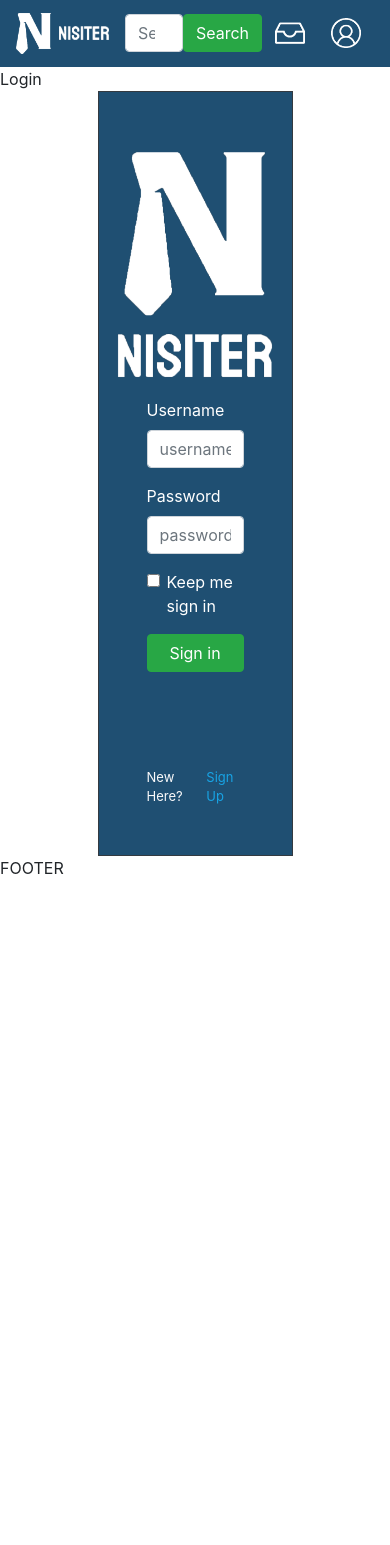
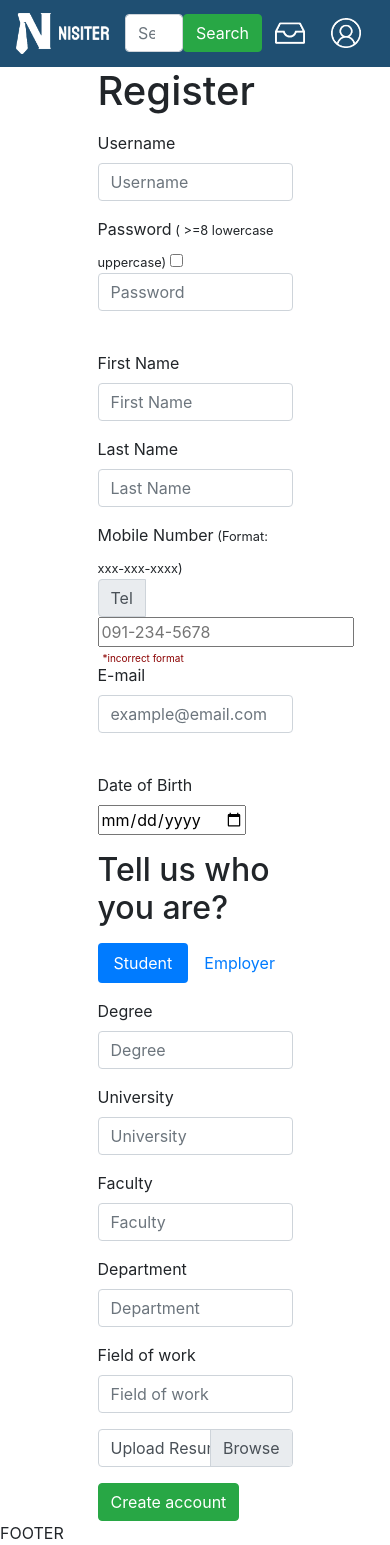
Before and after one commit to 2110336-SoftwareEngineering2/sec3_ALLA, a React (Create React App) app in the folder frontend/: page /login in a window 390 px wide. Before the commit the page ends 880 px from the top, so only its background shows below. Built offline with nearby package versions, Linux system fonts and the light colour scheme.

Commit message:
toggleeee

```diff
--- a/frontend/src/pages/Login/index.js
+++ b/frontend/src/pages/Login/index.js
@@ -1,134 +1,435 @@
 import React, { useCallback, useEffect, useState } from "react";
-import { useLocation, useHistory } from 'react-router-dom'
-import { useSelector, useDispatch } from 'react-redux';
+import { useLocation, useHistory } from "react-router-dom";
+import { useSelector, useDispatch } from "react-redux";
+import "react-phone-number-input/style.css";
+import PhoneInput from "react-phone-number-input";
 import "./style.scss";
-import Nisiter from "../../assets/nav_photo/Nisiter.png";
-import axios from 'axios';
+import DatePicker from "react-datepicker";
+import axios from "axios";
 
-export default function Login() {
+//import Select from "react-dropdown-select";
+
+import "react-datepicker/dist/react-datepicker.css";
+
+export default function Register() {
   const location = useLocation();
-  console.log(location)
   const history = useHistory();
-
   const dispatch = useDispatch();
-  const AuthState = useSelector(state => state.Auth);
+  const AuthState = useSelector((state) => state.Auth);
 
   const initFormData = {
     username: "",
     password: "",
-    stayLogin: false,
+    firstname: "",
+    lastname: "",
+    phone_no: "",
+    email: "",
+    isStudent: true,
+    Dateofbirth: "",
+  };
+  const initStudent = {
+    university: "",
+    degree: "",
+    faculty: "",
+    department: "",
+    fieldofwork: "",
+    resume: "",
   };
 
+  const initEmployer = {
+    company: "",
+    fieldofwork: "",
+    position: "",
+  };
+  const [student, setStudent] = useState(initStudent);
   const [formData, setFormData] = useState(initFormData);
-  //console.log("form obj", formData);
-
-  async function onLoginHandler(e) {
+  const [employer, setEmployer] = useState(initEmployer);
+  console.log(formData.Dateofbirth);
+  useEffect(() => {
+    console.log(formData);
+  }, [formData]);
+  function toggle() {
+    var x = document.getElementById("myPW");
+    if (x.type == "password") {
+      x.type = "text";
+    } else {
+      x.type = "password";
+    }
+    console.log(x.type)
+  }
+  function validateForm() {
+    if (
+      formData.username == "" ||
+      formData.password == "" ||
+      formData.firstname == "" ||
+      formData.lastname == "" ||
+      formData.phone_no == "" ||
+      formData.email == "" ||
+      formData.Dateofbirth == ""
+    )
+      return false;
+    if (formData.isStudent) {
+      return (
+        student.university == "" ||
+        student.degree == "" ||
+        student.faculty == "" ||
+        student.department == "" ||
+        student.fieldofwork == ""
+      );
+    }
+    else {
+      return (
+        employer.company == "" ||
+        employer.fieldofwork == "" ||
+        employer.position == ""
+      );
+    }
+  }
+  async function onRegisterHandler(e) {
+    if (!validateForm) {
+      alert("every blanks must be filled out");
+      return;
+    }
     e.preventDefault();
-    await axios.post('http://127.0.0.1:8300/auth/login', {
-      "username": formData.username,
-      "password": formData.password
+    var validInput = true;
+    await axios
+      .post("http://localhost:8300/user/check-username", {
+        username: formData.username,
       })
-      .then(response => {
-        console.log('response', response)
+      .then((response) => {
+        if (response.data) {
+          alert("Your username is not unique!");
+          validInput = false;
+          return;
+        }
+      })
+      .catch((error) => {
+        console.log(error);
+      });
+    if (!validInput) return;
+    if (formData.isStudent) {
+      await axios
+        .post("http://127.0.0.1:8300/user", {
+          username: formData.username,
+          password: formData.password,
+          type: "STUDENT",
+          email: formData.email,
+          firstName: formData.firstname,
+          lastName: formData.lastname,
+          phoneNumber: formData.phone_no,
+          birthDate: formData.Dateofbirth,
+          university: student.university,
+          degree: student.degree,
+          faculty: student.faculty,
+          department: student.department,
+          fields_of_work: student.fieldofwork,
+        })
+        .then((response) => {
+          console.log("response", response);
           if (response.status === 201) {
             //console.log('Auth State', AuthState)
-          dispatch({ type: "LOGIN_SUCCESS", payload: { "id": response.data.id, "token": response.data.token } })
+            /* if (confirm("Register success!")){
+                            history.push("/login")
                         }
-        return response
+                        else {
+                            history.push("/login")
+                        } */
+          }
+          return response;
         })
-      .catch(error => {
-        alert(error.response.data.message)
-        console.log(error.response)
-        return error
+        .catch((error) => {
+          alert(error.response.data.message);
+          console.log(error.response);
+          return error;
+        });
+    } else {
+      await axios
+        .post("http://127.0.0.1:8300/user", {
+          username: formData.username,
+          password: formData.password,
+          type: "EMPLOYER",
+          email: formData.email,
+          firstName: formData.firstname,
+          lastName: formData.lastname,
+          phoneNumber: formData.phone_no,
+          company: employer.company,
+          position: employer.position,
+          fields_of_work: employer.fieldofwork,
+        })
+        .then((response) => {
+          console.log("response", response);
+          if (response.status === 201) {
+            //console.log('Auth State', AuthState)
+            /* if (confirm("Register success!")){
+                            history.push("/login")
+                        }
+                        else {
+                            history.push("/login")
+                        } */
+          }
+          return response;
+        })
+        .catch((error) => {
+          alert(error.response.data.message);
+          console.log(error.response);
+          return error;
         });
     }
-
-  useEffect(() => {
-    console.log('Auth State in useEffect', AuthState)
-    if (AuthState.isLogin === true) {
-      history.push('/')
   }
-  }, [AuthState.isLogin])
-
-
-
   return (
-    <div>
-      Login
-      <div className="form-container border border-dark Login_backgroud">
-        <div className="p-5">
-          <header class="d-flex justify-content-center pb-2 font-header">
-
-            <img src={Nisiter} alt="Logo" className="photo_size"></img>
+    <form className="form-container" onSubmit={onRegisterHandler}>
+      <div className="d-flex justify-content-left">
+        <header className=" pb-2">
+          <h1> Register </h1>
         </header>
-          <form onSubmit={onLoginHandler}>
-            <div class="form-group">
-              <label for="inputEmail4" className="font-login">Username</label>
+      </div>
+      <div class="form-row">
+        <div class="form-group col-md-6">
+          <label for="inputEmail4">Username</label>
           <input
             type="text"
             class="form-control"
-                id="inputEmail4"
-                value={formData.username}
+            pattern=".{8,}"
             onChange={(e) =>
               setFormData({ ...formData, username: e.target.value })
             }
-                placeholder={"username"}
+            placeholder="Username"
           ></input>
         </div>
-            <div class="form-group ">
-              <label for="inputPassword4" className="font-login">Password</label>
+        <div class="form-group col-md-6">
+          <label for="inputPassword4">Password</label>
+          <small> ( {">"}=8 lowercase uppercase) </small>
+          <input type="checkbox" onClick={toggle}></input>
           <input
             type="password"
             class="form-control"
-                id="inputPassword4"
-                value={formData.password}
+            id="myPW"
             onChange={(e) =>
               setFormData({ ...formData, password: e.target.value })
             }
-                placeholder={"password"}
+            placeholder="Password"
+            pattern="(?=.*\d)(?=.*[a-z])(?=.*[A-Z]).{8,}"
+          ></input>
+          <span class="validity"></span>
+          <br></br>
+        </div>
+      </div>
+      <div class="form-row">
+        <div class="form-group col-md-6">
+          <label for="inputPassword4">First Name</label>
+          <input
+            type="text"
+            class="form-control"
+            onChange={(e) =>
+              setFormData({ ...formData, fname: e.target.value })
+            }
+            value={formData.fname}
+            placeholder="First Name"
           ></input>
         </div>
 
+        <div class="form-group col-md-6">
+          <label for="inputAddress">Last Name</label>
+          <input
+            type="text"
+            class="form-control"
+            onChange={(e) =>
+              setFormData({ ...formData, lname: e.target.value })
+            }
+            placeholder="Last Name"
+          ></input>
+        </div>
+      </div>
+
       <div class="form-group">
-              <div class="form-check">
+        <label for="inputAddress">Mobile Number</label>
+        <small> (Format: xxx-xxx-xxxx) </small>
+        <div class="input-group">
+          <div class="input-group-prepend">
+            <div class="input-group-text">Tel</div>
+          </div>
           <input
-                  class="form-check-input"
-                  type="checkbox"
-                  id="gridCheck"
+            type="tel"
+            required
+            id="telNo"
+            name="telNo"
+            class="form"
+            placeholder="091-234-5678"
+            pattern="[0-9]{3}-[0-9]{3}-[0-9]{4}"
+            value={formData.phone_no}
+            onChange={(e) =>
+              setFormData({ ...formData, phone_no: e.target.value })
+            }
           ></input>
-                <label class="form-check-label font-login" for="gridCheck">
-                  Keep me sign in
+          <span class="validity"></span>
+        </div>
+      </div>
+      <div class="form-group">
+        <label for="inputAddress">E-mail</label>
+        <input
+          type="email"
+          pattern="[a-z0-9._%+-]+@[a-z0-9.-]+\.[a-z]{2,4}$"
+          class="form-control"
+          placeholder="example@email.com"
+          onChange={(e) => setFormData({ ...formData, email: e.target.value })}
+        ></input>
+        <span class="validity"></span>
+        <br></br>
+      </div>
+      <div class="form-group">
+        <label className="d-block">Date of Birth</label>
+        <div class="input-group">
+          {/* <div class="input-group-prepend">
+                        <i class="fa fa-calendar input-group-text" aria-hidden="true"></i>
+                    </div> */}
+          <input
+            type="date"
+            onChange={(e) =>
+              setFormData({ ...formData, Dateofbirth: e.target.value })
+            }
+          ></input>
+        </div>
+      </div>
+      <div className="d-flex justify-content-left">
+        <header className=" pb-2">
+          <h2> Tell us who you are? </h2>
+        </header>
+      </div>
+      <ul className="nav nav-pills mb-3">
+        <li className="list-item">
+          <a
+            className={`nav-link ${formData.isStudent ? "active" : ""}`}
+            onClick={(e) => setFormData({ ...formData, isStudent: true })}
+          >
+            Student
+          </a>
+        </li>
+        <li className="list-item">
+          <a
+            className={`nav-link ${!formData.isStudent ? "active" : ""}`}
+            onClick={(e) => setFormData({ ...formData, isStudent: false })}
+          >
+            Employer
+          </a>
+        </li>
+      </ul>
+      {formData.isStudent ? (
+        <div>
+          <div class="form-row">
+            <div class="form-group col-md-6">
+              <label for="inputEmail4">Degree</label>
+              <input
+                type="text"
+                class="form-control"
+                onChange={(e) =>
+                  setStudent({ ...student, degree: e.target.value })
+                }
+                placeholder="Degree"
+              ></input>
+            </div>
+            <div class="form-group col-md-6">
+              <label>University</label>
+              <input
+                type="text"
+                class="form-control"
+                onChange={(e) =>
+                  setStudent({ ...student, university: e.target.value })
+                }
+                placeholder="University"
+              ></input>
+            </div>
+          </div>
+          <div class="form-row">
+            <div class="form-group col-md-6">
+              <label for="inputFaculty4">Faculty</label>
+              <input
+                type="text"
+                class="form-control"
+                onChange={(e) =>
+                  setStudent({ ...student, faculty: e.target.value })
+                }
+                placeholder="Faculty"
+              ></input>
+            </div>
+
+            <div class="form-group col-md-6">
+              <label for="inputAddress">Department</label>
+              <input
+                type="text"
+                class="form-control"
+                onChange={(e) =>
+                  setStudent({ ...student, department: e.target.value })
+                }
+                placeholder="Department"
+              ></input>
+            </div>
+          </div>
+          <div class="form-row">
+            <div class="form-group col-md-6">
+              <label for="inputAddress">Field of work</label>
+              <input
+                type="text"
+                class="form-control"
+                onChange={(e) =>
+                  setStudent({ ...student, fieldofwork: e.target.value })
+                }
+                placeholder="Field of work"
+              ></input>
+            </div>
+          </div>
+          <div class="input-group mb-3">
+            <div class="custom-file">
+              <input type="file" class="custom-file-input"></input>
+              <label class="custom-file-label" for="inputGroupFile01">
+                Upload Resume
               </label>
             </div>
           </div>
-            <div class="d-flex flex-column justify-content-center pb-5">
-              <button type="submit" class="btn btn-success">
-                Sign in
-              </button>
         </div>
-            <div class="d-flex justify-content-center pt-5 font-newhere">
-              {" "}
-              New Here?
-              <a href="/register" class="pl-2 font-signup">
-                {" "}
-                Sign Up{" "}
-              </a>
+      ) : (
+        <div>
+          <div class="form-row">
+            <div class="form-group col-md-6">
+              <label for="inputEmail4">Company</label>
+              <input
+                type="text"
+                class="form-control"
+                onChange={(e) =>
+                  setEmployer({ ...formData, company: e.target.value })
+                }
+                placeholder="Company"
+              ></input>
             </div>
-
-            {/* <div class="d-flex flex-column justify-content-center pb-1">
-              <button type="submit" class="btn btn-info">
-                Student
-              </button>
+            <div class="form-group col-md-6">
+              <label for="inputPassword4">Position</label>
+              <input
+                type="text"
+                class="form-control"
+                onChange={(e) =>
+                  setEmployer({ ...formData, position: e.target.value })
+                }
+                placeholder="Position"
+              ></input>
             </div>
-
-            <div class="d-flex flex-column justify-content-center pb-3">
-              <button type="submit" class="btn btn-danger">
-                Employer
-              </button>
-            </div> */}
-          </form>
+          </div>
+          <div class="form-row">
+            <div class="form-group">
+              <label for="inputPassword4">Field of works</label>
+              <input
+                type="text"
+                class="form-control"
+                onChange={(e) =>
+                  setEmployer({ ...formData, fieldofwork: e.target.value })
+                }
+                placeholder="Field of works"
+              ></input>
             </div>
           </div>
         </div>
+      )}
+      <button type="submit" class="btn btn-success">
+        Create account
+      </button>
+    </form>
   );
 }
```
Lines whose indentation alone changed are shown as unchanged.
